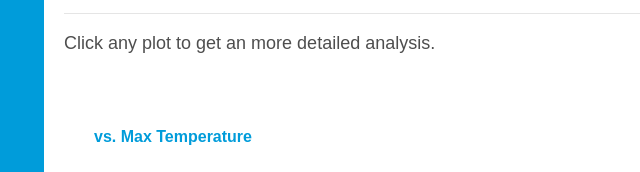
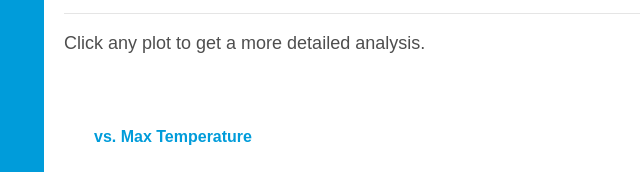
Before and after one commit to matthewstieg/matthewstieg.github.io, a plain HTML site: page comparison.html in a window 1280 px wide. Shown: the part 189-361 px from the top of the page, 26-666 px from the left. Drawn offline with nearby package versions, Linux system fonts and the light colour scheme.

Commit message:
Ok this is hopefully the last time I have to commit

```diff
--- a/comparison.html
+++ b/comparison.html
@@ -54,7 +54,7 @@
                 <div class="box">
                     <h3 class="title">Comparison: Latitude vs X</h3>
                     <hr>
-                    <p>Click any plot to get an more detailed analysis.</p>
+                    <p>Click any plot to get a more detailed analysis.</p>
                     <div class="container" style="padding-bottom: 40px;">
                         <div class="row">
                             <div class="col-lg-6" style="padding: 30px;">
```
